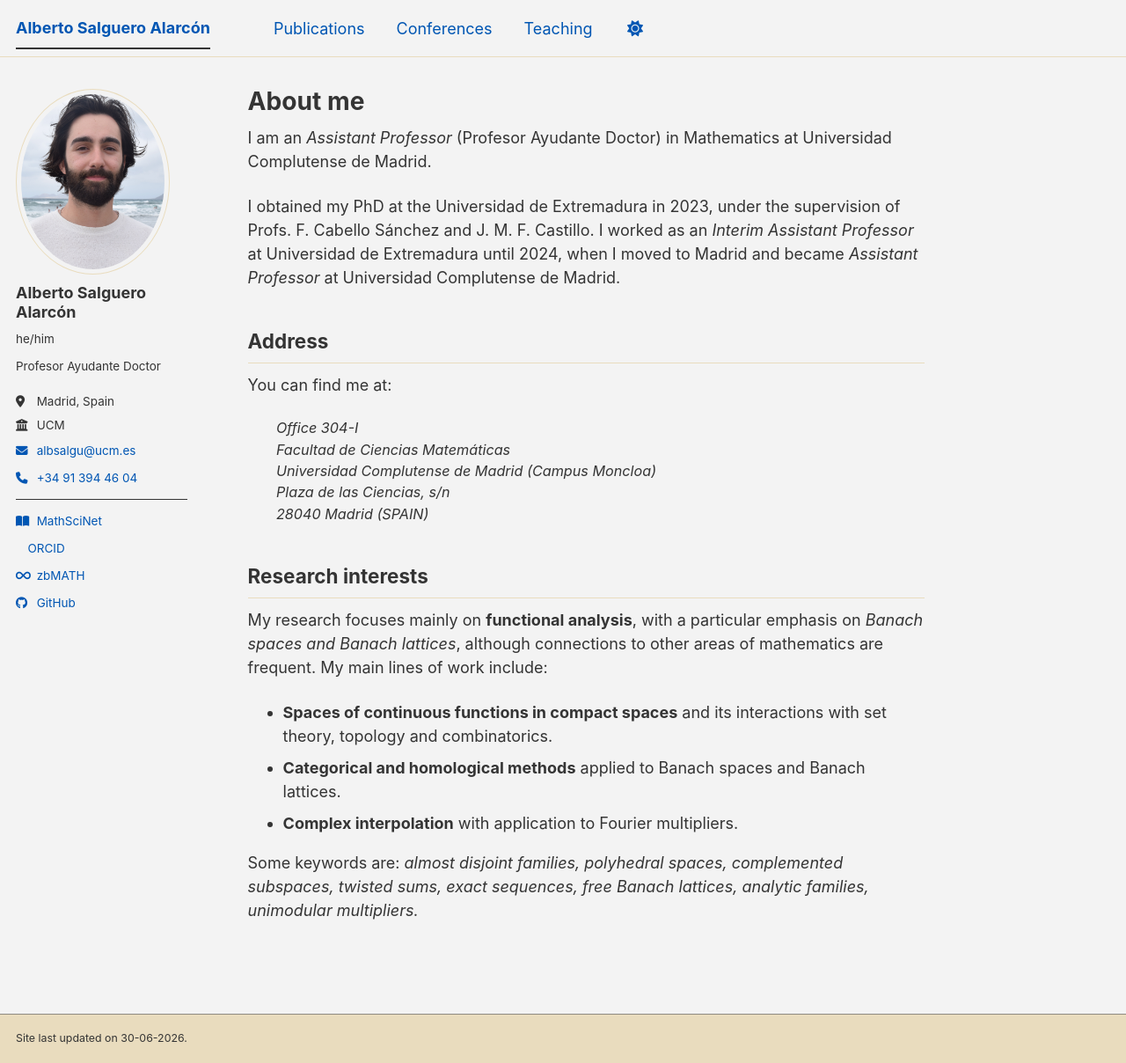
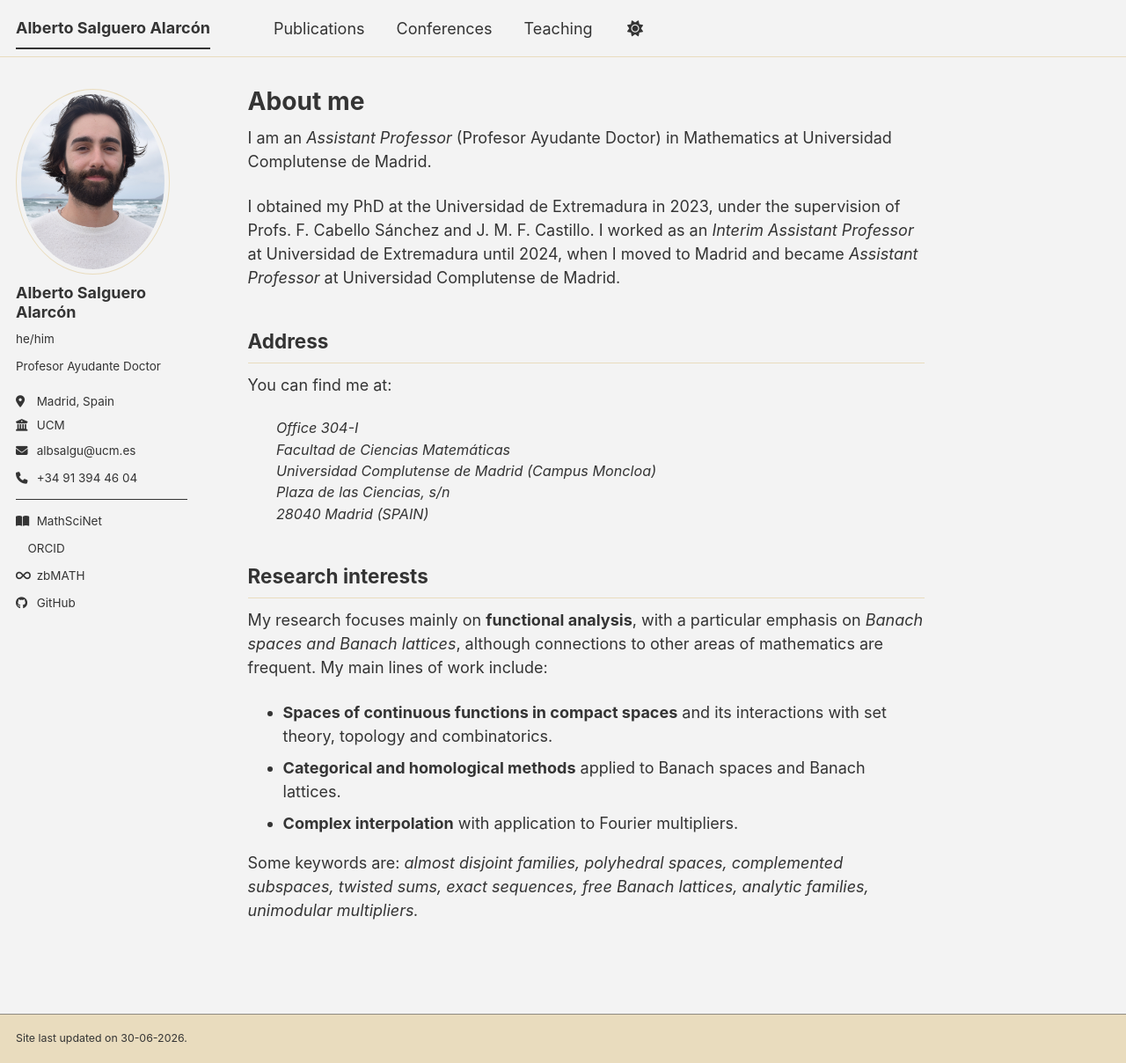
Before and after one commit to salgueroalarcon/salgueroalarcon.github.io, a Jekyll site: the page built from _pages/about.md, in a window 1280 px wide and 1208 px high. Shown: the whole window at 88% size. Built offline with Jekyll 4.4.1, drawn with Linux system fonts in a browser that asks for light colours; a style sheet for code colours, icons or effects is not loaded.

Commit message:
Update custom.html

```diff
--- a/_includes/head/custom.html
+++ b/_includes/head/custom.html
@@ -1,17 +1,5 @@
 {% include base_path %}
 
-<!-- start custom head snippets -->
-<style>
-  /* Color normal de los enlaces */
-  a {
-    color: #0056b3 !important;
-  }
-
-  /* Color cuando pasas el ratón por encima (Hover) */
-  a:hover {
-    color: #ff5722 !important;
-  }
-</style>
 <!-- Support for Academicons -->
 <link rel="preload" href="https://cdn.jsdelivr.net/gh/jpswalsh/academicons@1/css/academicons.min.css" as="style" onload="this.onload=null;this.rel='stylesheet'">
 <noscript><link rel="stylesheet" href="https://cdn.jsdelivr.net/gh/jpswalsh/academicons@1/css/academicons.min.css"></noscript>
```
